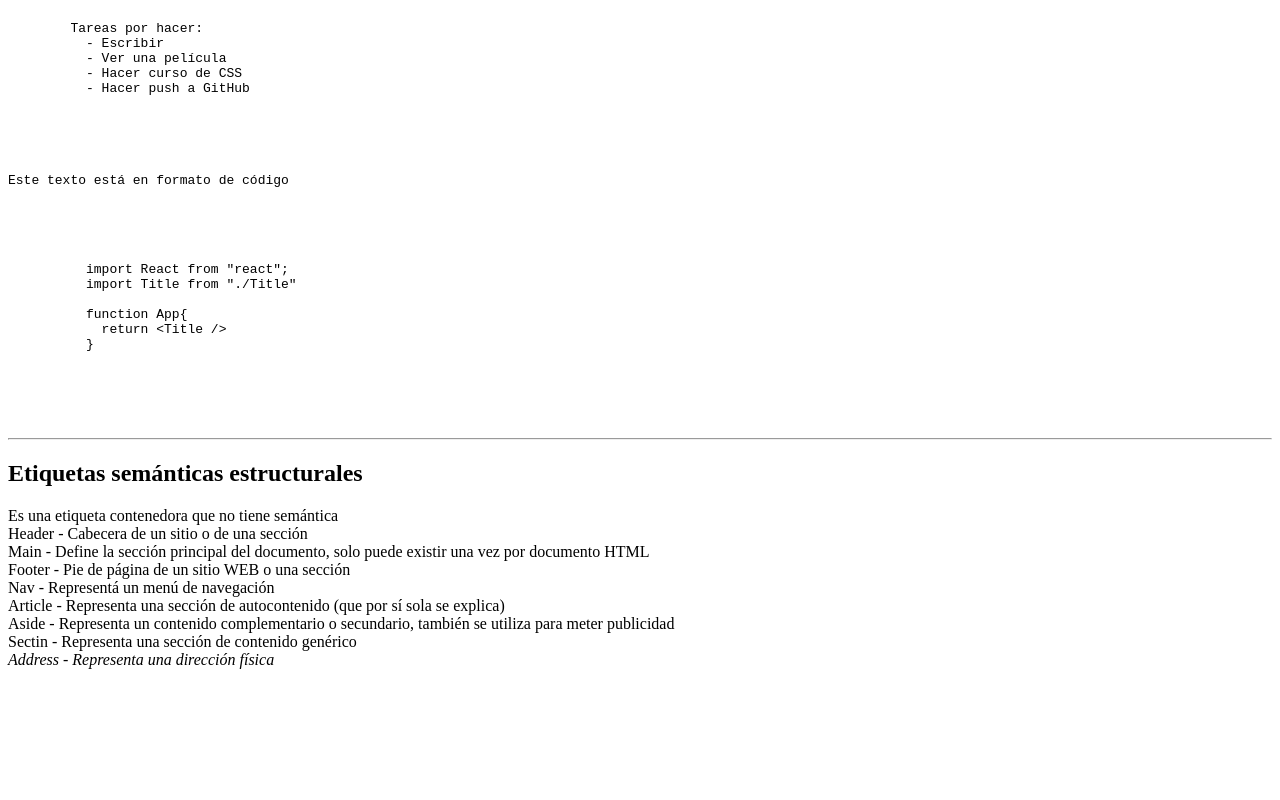
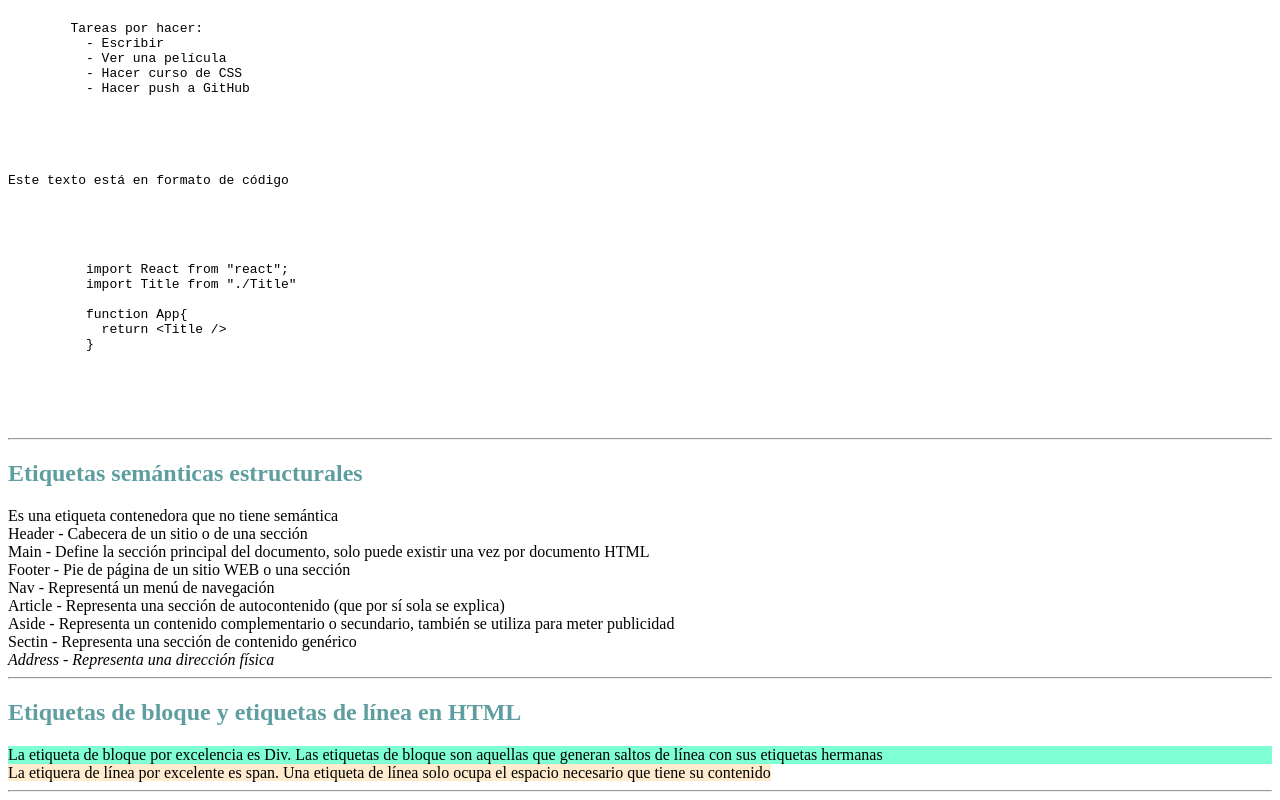
Before and after one commit to orlas135/html-course, a plain HTML site: page index.html in a window 1280 px wide. Shown: the part 938-1738 px from the top of the page. Before the commit the page ends 1615 px from the top, so only its background shows below. Drawn offline with Linux system fonts and the light colour scheme.

Commit message:
Quedamos en el minuto 2:50:13. Voy para la sesión de Scripts en HTML

```diff
--- a/index.html
+++ b/index.html
@@ -11,6 +11,14 @@
   <title>Curso de HTML - Aprendiendo HTML</title>
   <!-- -description- No más de 165 caracteres-->
   <meta name="description" content="Aprendiendo HTML con Jon Mircha" />
+
+  <style>
+    h2 {
+      color: cadetblue;
+    }
+  </style>
+
+  <link rel="stylesheet" href="./assets/estilos.css">
 </head>
 
 <body>
@@ -95,6 +103,16 @@
   </aside>
   <section>Sectin - Representa una sección de contenido genérico</section>
   <address>Address - Representa una dirección física</address>
+  <hr />
+  <h2>Etiquetas de bloque y etiquetas de línea en HTML</h2>
+  <div style="background-color: aquamarine">
+    La etiqueta de bloque por excelencia es Div. Las etiquetas de bloque son
+    aquellas que generan saltos de línea con sus etiquetas hermanas
+  </div>
+  <span style="background-color: blanchedalmond">La etiquera de línea por excelente es span. Una etiqueta de línea solo
+    ocupa el espacio necesario que tiene su contenido</span>
+  <hr>
+
 </body>
 
 </html>
```
